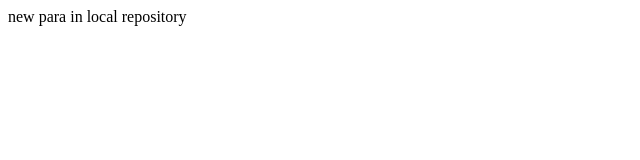
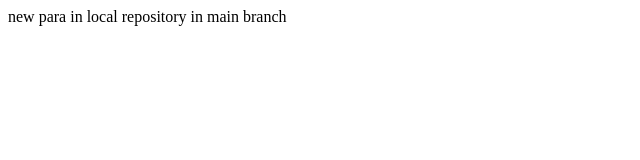
Before and after one commit to ravichandra234/localrepo, a plain HTML site: page index.html in a window 1280 px wide. Shown: the whole page, without its empty margins (0-640 px from the left). Drawn offline with Linux system fonts and the light colour scheme.

Commit message:
in main branch made change

```diff
--- a/index.html
+++ b/index.html
@@ -1 +1 @@
-<p>new para in local repository</p>
+<p>new para in local repository in main branch</p>
```
